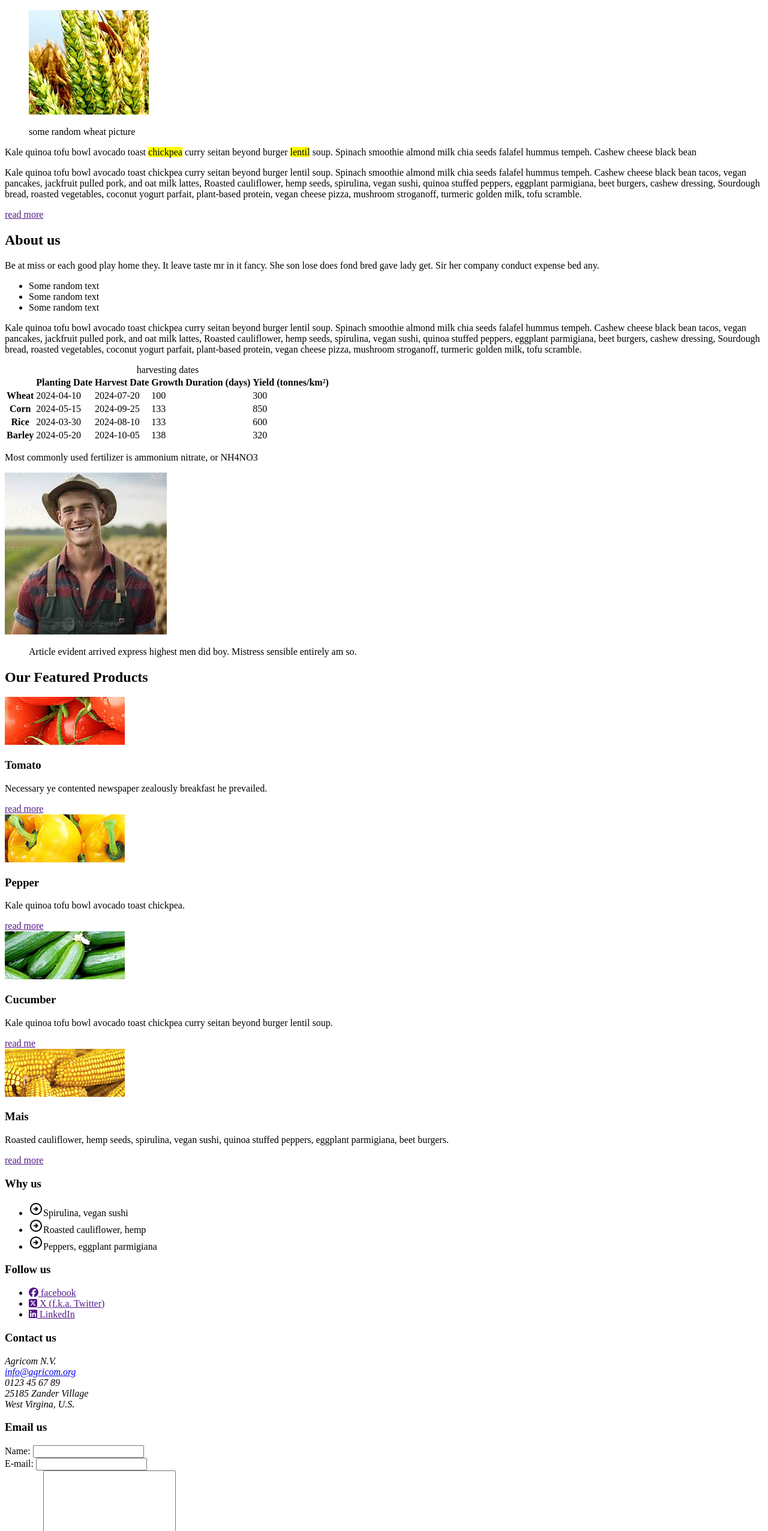
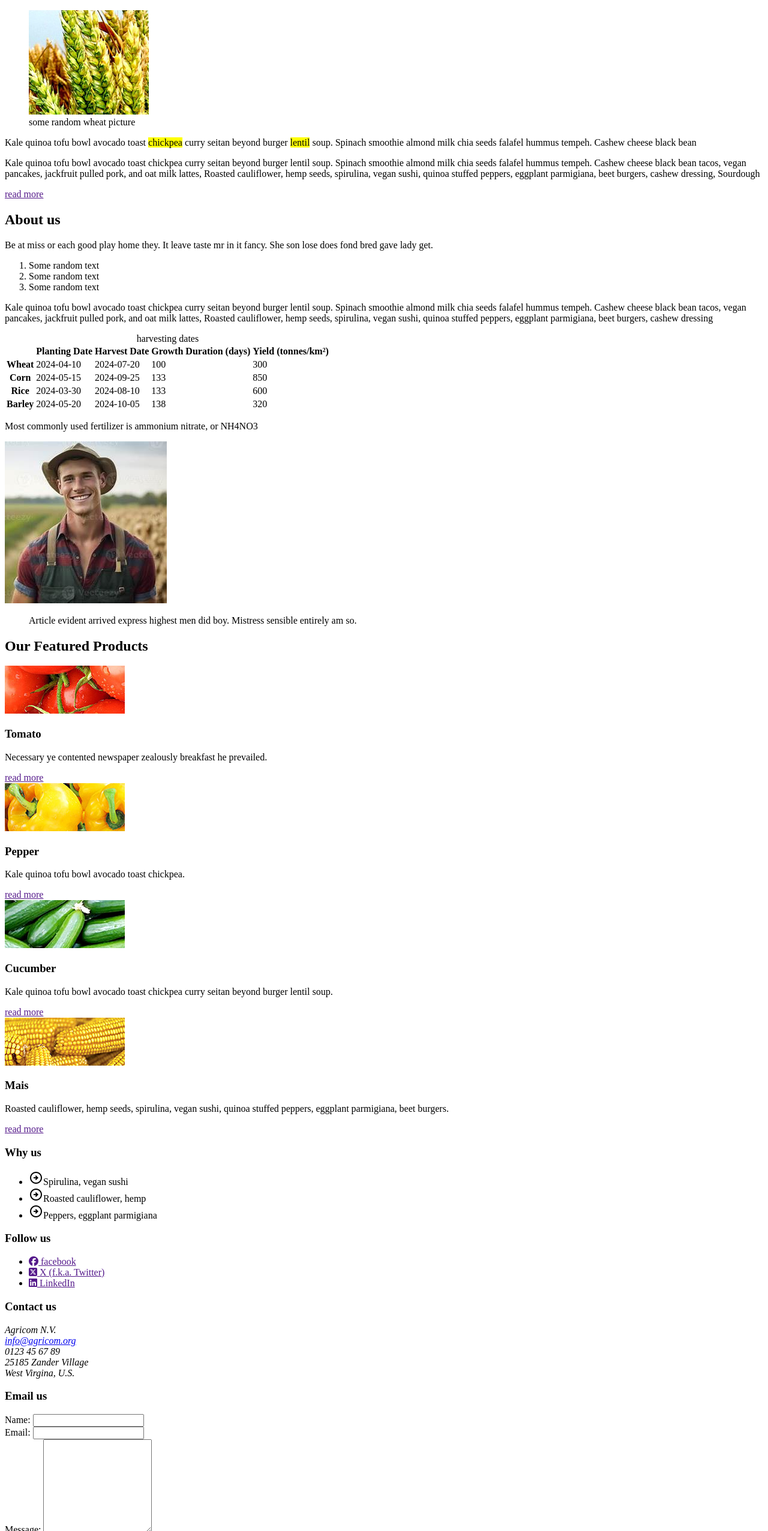
Before and after one commit to florencasllani/WDF-FlorencAsllani-2526, a website: page 02.HTMLBasis/Agricom/index.html in a window 1280 px wide. Shown: the part 247-2800 px from the top of the page at 60% size. Drawn offline with nearby package versions, Linux system fonts and the light colour scheme.

Commit message:
agricom kleine fixes (probably finale versie)

```diff
--- a/02.HTMLBasis/Agricom/index.html
+++ b/02.HTMLBasis/Agricom/index.html
@@ -45,9 +45,9 @@
             <h2>
                 Crops &amp; Technologies
             </h2>
-            <blockquote><img src="img_agricom/wheat.jpg" alt="">
+            <blockquote>
                 <p>
-                    some random wheat picture
+                    <img src="img_agricom/wheat.jpg" alt=""> <br>some random wheat picture
                 </p>
 
             </blockquote>
@@ -59,9 +59,7 @@
                 Kale quinoa tofu bowl avocado toast chickpea curry seitan beyond burger lentil soup. Spinach smoothie
                 almond milk chia seeds falafel hummus tempeh. Cashew cheese black bean tacos, vegan pancakes, jackfruit
                 pulled pork, and oat milk lattes, Roasted cauliflower, hemp seeds, spirulina, vegan sushi, quinoa
-                stuffed peppers, eggplant parmigiana, beet burgers, cashew dressing, Sourdough bread, roasted
-                vegetables, coconut yogurt parfait, plant-based protein, vegan cheese pizza, mushroom stroganoff,
-                turmeric golden milk, tofu scramble.
+                stuffed peppers, eggplant parmigiana, beet burgers, cashew dressing, Sourdough
             </p>
             <a href="">read more</a>
         </section>
@@ -71,19 +69,17 @@
             </h2>
             <p>
                 Be at miss or each good play home they. It leave taste mr in it fancy. She son lose does fond bred gave
-                lady get. Sir her company conduct expense bed any.
+                lady get.
             </p>
-            <ul>
+            <ol>
                 <li>Some random text</li>
                 <li>Some random text</li>
                 <li>Some random text</li>
-            </ul>
+            </ol>
             <p>Kale quinoa tofu bowl avocado toast chickpea curry seitan beyond burger lentil soup. Spinach smoothie
                 almond milk chia seeds falafel hummus tempeh. Cashew cheese black bean tacos, vegan pancakes, jackfruit
                 pulled pork, and oat milk lattes, Roasted cauliflower, hemp seeds, spirulina, vegan sushi, quinoa
-                stuffed peppers, eggplant parmigiana, beet burgers, cashew dressing, Sourdough bread, roasted
-                vegetables, coconut yogurt parfait, plant-based protein, vegan cheese pizza, mushroom stroganoff,
-                turmeric golden milk, tofu scramble.
+                stuffed peppers, eggplant parmigiana, beet burgers, cashew dressing
             </p>
             <table>
                 <caption>harvesting dates</caption>
@@ -163,7 +159,7 @@
             <p>
                 Kale quinoa tofu bowl avocado toast chickpea curry seitan beyond burger lentil soup.
             </p>
-            <a href="">read me</a>
+            <a href="">read more</a>
             <br>
             <img src="img_agricom/featured4.jpg" alt="">
             <h3>
@@ -219,10 +215,10 @@
             <input id="name" type="text" placeholder="" required>
             <br>
             <label for="email"></label>
-            <label for="email">E-mail:</label>
+            <label for="email">Email:</label>
             <input id="email" type="email" placeholder="" required>
             <br>
-            Message: <textarea rows="8" cols="25"></textarea>
+            Message: <textarea rows="10" cols="20"></textarea>
             <br>
             <button type="submit">
                 submit
```
